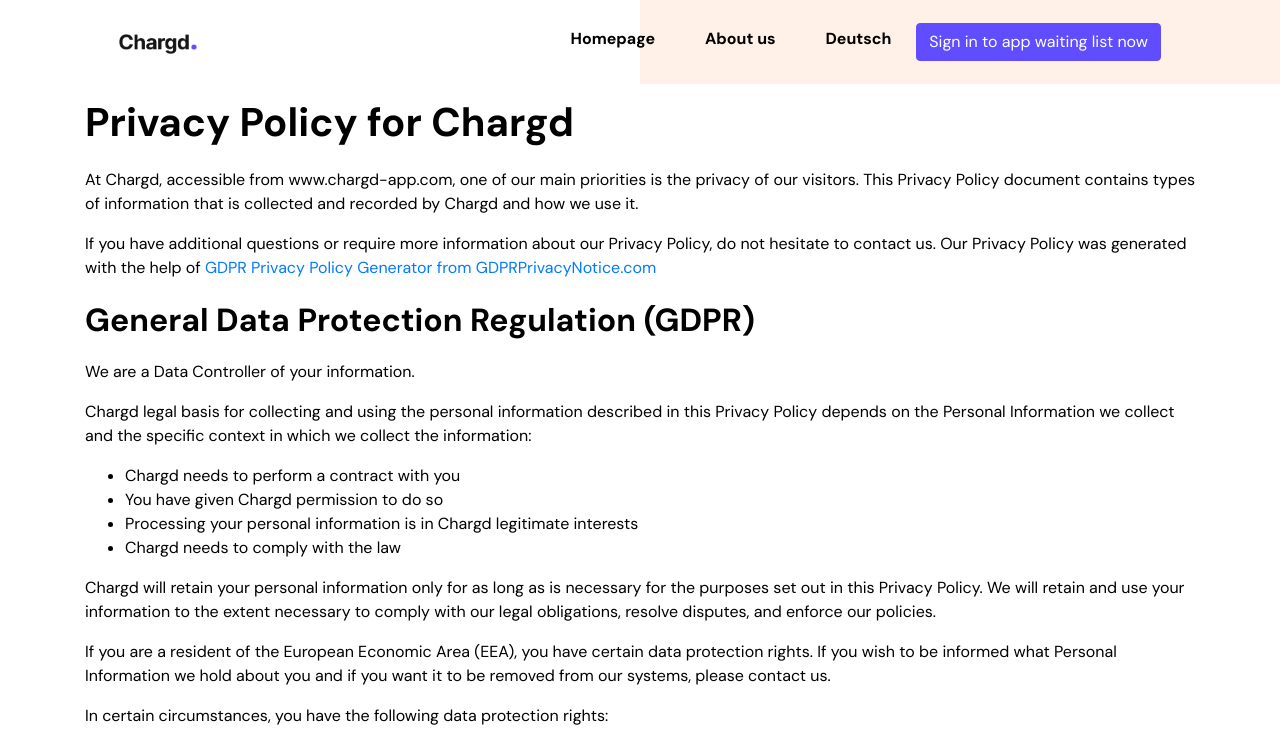
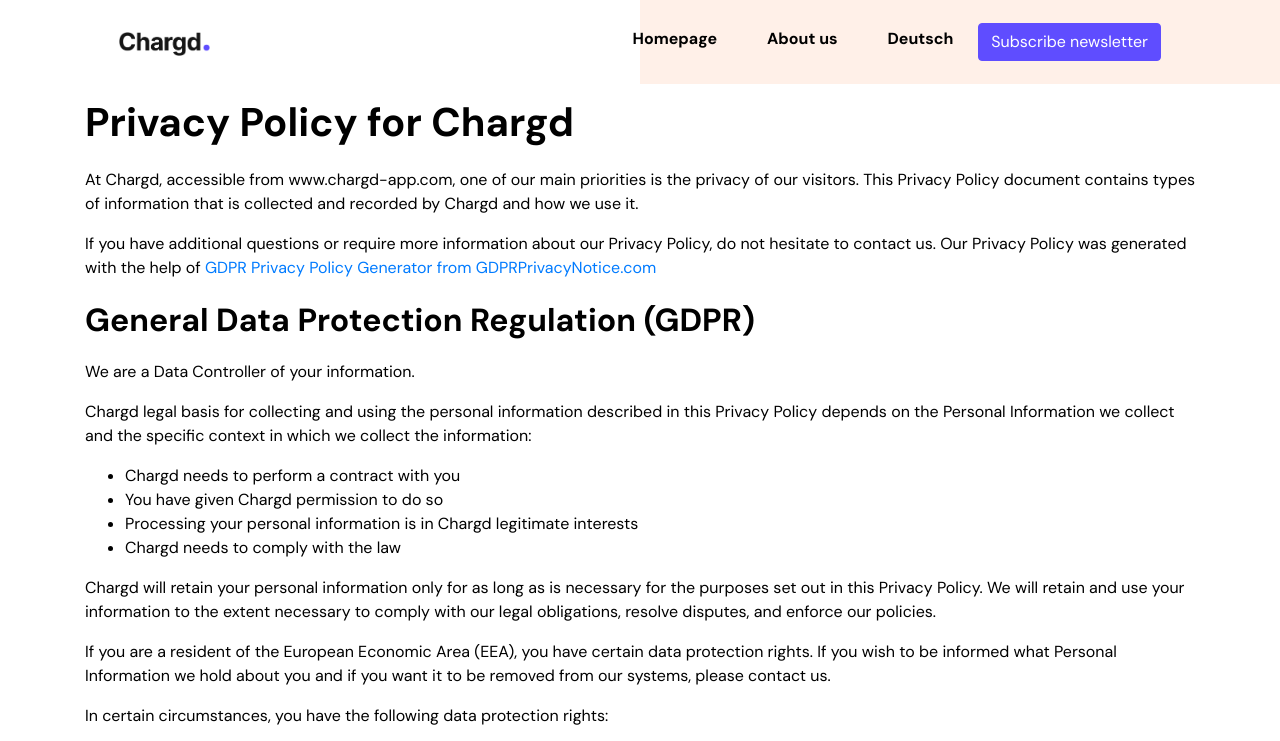
Before and after one commit to matteryanalytics/matteryanalytics.github.io, a website: page privacy_policy.html in a window 1280 px wide. Shown: the top 741 px of the page. Drawn offline with Linux system fonts and the light colour scheme.

Commit message:
Update privacy_policy.html

```diff
--- a/privacy_policy.html
+++ b/privacy_policy.html
@@ -73,7 +73,7 @@
                         </li>
 
                         <li class="nav-item">
-                            <a href="https://anmelden.chargd-app.com/" class="btn btn-success ButtonLink">  Sign in to app waiting list now </a>
+                            <a href="https://www.subscribepage.com/r1c2e7_copy" class="btn btn-success ButtonLink">Subscribe newsletter</a>
 
                         </li>
                     </ul>
```
